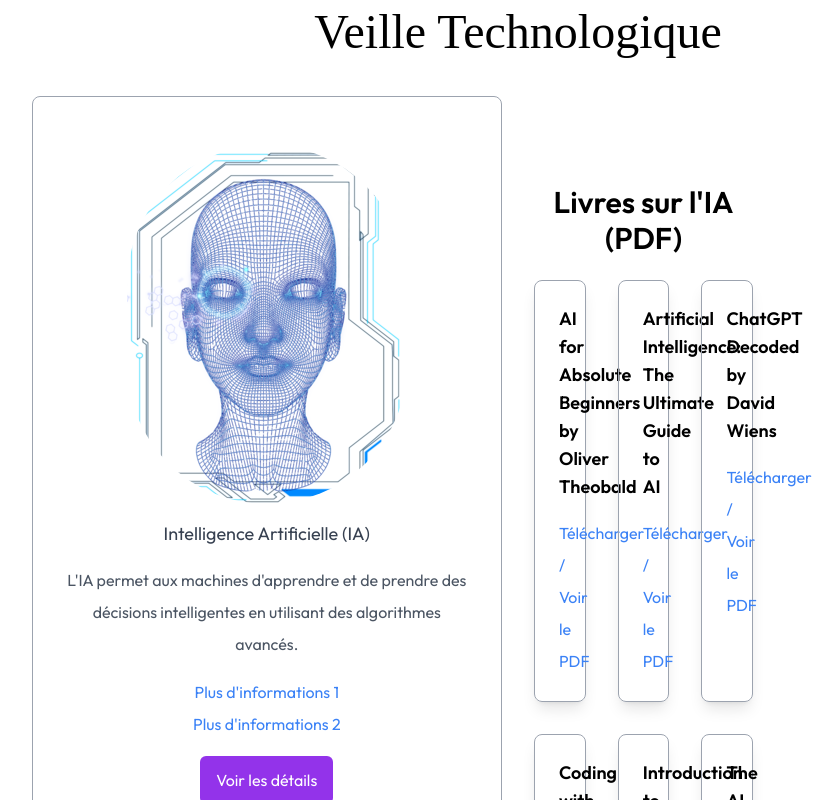
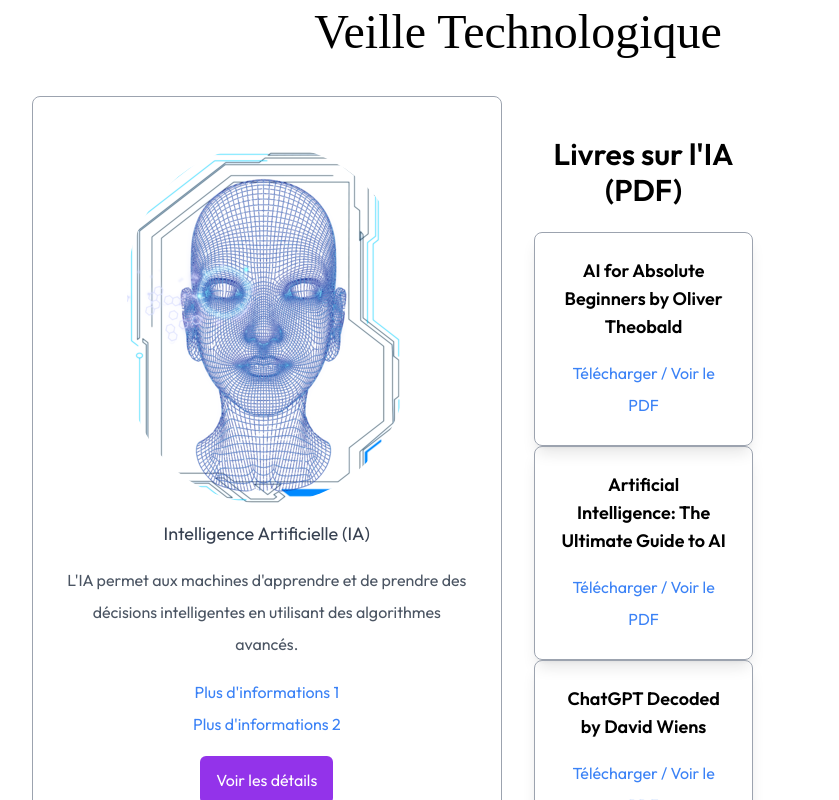
Before and after one commit to samaholicc/ReactPortfolio, a React (Vite) app: page / in a window 1280 px wide. Shown: the part 4420-5220 px from the top of the page, without its empty margins (122-961 px from the left). Built offline with nearby package versions, Linux system fonts and the light colour scheme; a web font is replaced by a local one.

Commit message:
last1 flux RSS

```diff
--- a/src/components/Services.jsx
+++ b/src/components/Services.jsx
@@ -105,12 +105,12 @@
 
 
     {/* Section des livres PDF */}
-    <div className="my-12">
+    <div>
       <h2 className="text-center text-3xl font-semibold mb-6">
         Livres sur l'IA (PDF)
       </h2>
 
-      <div className="grid grid-cols-1 sm:grid-cols-2 lg:grid-cols-3 gap-8">
+      <div>
         {pdfFiles.map((pdf, index) => (
           <div
             key={index}
```
